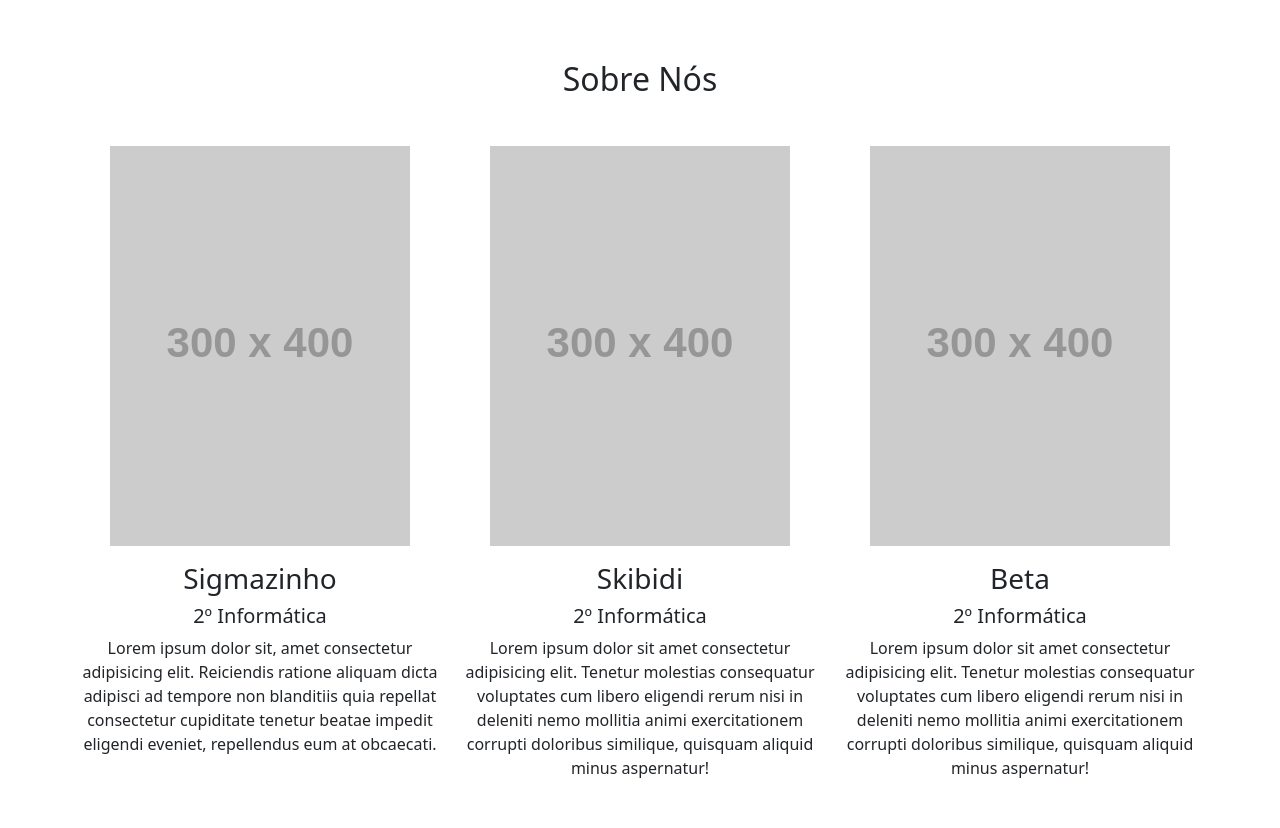
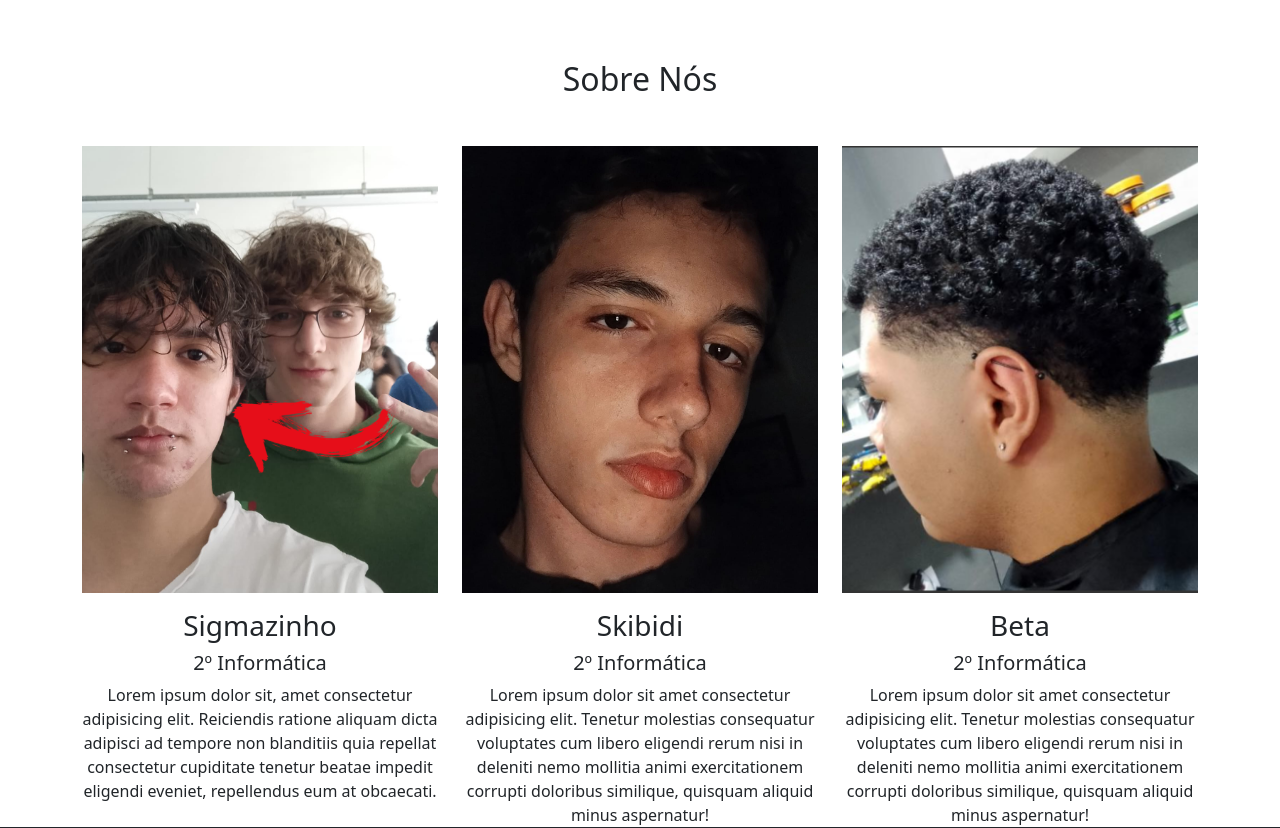
Before and after one commit to gacastelo/aw1, a PHP site: page /sobre.php in a window 1280 px wide. Shown: the part 56-884 px from the top of the page. Run offline with PHP 8.4, Linux system fonts and the light colour scheme; grey boxes labelled with a size stand in for pictures from a placeholder-image service; style sheets or scripts are compiled from the project's sources; some libraries are stand-ins or nearby versions.

Commit message:
fotos e css

```diff
--- a/cyber/pesquisa.php
+++ b/cyber/pesquisa.php
@@ -36,6 +36,11 @@
     <section id="formulario">
         <div class="container mt-5">
             <h2 class="text-center mb-4">Formulário Anônimo sobre Cyberbullying</h2>
+                <div class="alert alert-info text-center mb-4" role="alert">
+                    <strong>Atenção:</strong> Este formulário é totalmente <strong>anônimo</strong>.
+                    Nenhuma informação pessoal, como nome, e-mail, será coletada.
+                    As respostas serão utilizadas apenas para fins de pesquisa e melhoria do projeto.
+                </div>
             <form action="resources/php/processar_pesquisa.php" method="post">
                 <div class="mb-3">
                     <label for="vitima" class="form-label">Você já foi vítima de cyberbullying?</label>
--- a/cyber/resources/css/style.css
+++ b/cyber/resources/css/style.css
@@ -36,3 +36,9 @@ body, html {
 body{
   background-color: #fff;
 }
+
+.correct-img {
+  width: 100%;
+  height: 75%;
+  object-fit: cover;
+}
--- a/cyber/sobre.php
+++ b/cyber/sobre.php
@@ -36,19 +36,19 @@
                 <h2 class="text-center mb-5">Sobre Nós</h2>
                 <div class="row">
                     <div class="col-md-4 text-center">
-                        <img src="https://placehold.co/300x400" alt="Imagem sobre" class="img-fluid">
+                        <img src="resources\images\participantes\olavo.png" alt="Imagem sobre" class="img-fluid correct-img">
                         <h3 class="mt-3">Sigmazinho</h3>
                         <h5 class="mt-1">2º Informática</h5>
                         <p class="card-text">Lorem ipsum dolor sit, amet consectetur adipisicing elit. Reiciendis ratione aliquam dicta adipisci ad tempore non blanditiis quia repellat consectetur cupiditate tenetur beatae impedit eligendi eveniet, repellendus eum at obcaecati.</p>
                     </div>
                     <div class="col-md-4 text-center">
-                        <img src="https://placehold.co/300x400" alt="Imagem sobre" class="img-fluid">
+                        <img src="resources\images\participantes\eu.jpg" alt="Imagem sobre" class="img-fluid correct-img">
                         <h3 class="mt-3">Skibidi</h3>
                         <h5 class="mt-1">2º Informática</h5>
                         <p class="card-text">Lorem ipsum dolor sit amet consectetur adipisicing elit. Tenetur molestias consequatur voluptates cum libero eligendi rerum nisi in deleniti nemo mollitia animi exercitationem corrupti doloribus similique, quisquam aliquid minus aspernatur!</p>
                     </div>
                     <div class="col-md-4 text-center">
-                        <img src="https://placehold.co/300x400" alt="Imagem sobre" class="img-fluid">
+                        <img src="resources\images\participantes\jv.png" alt="Imagem sobre" class="img-fluid correct-img">
                         <h3 class="mt-3">Beta</h3>
                         <h5 class="mt-1">2º Informática</h5>
                         <p class="card-text">Lorem ipsum dolor sit amet consectetur adipisicing elit. Tenetur molestias consequatur voluptates cum libero eligendi rerum nisi in deleniti nemo mollitia animi exercitationem corrupti doloribus similique, quisquam aliquid minus aspernatur!</p>
```
Also changed, not shown: cyber/resources/images/participantes/eu.jpg (added), cyber/resources/images/participantes/jv.png (added), cyber/resources/images/participantes/olavo.png (added).
